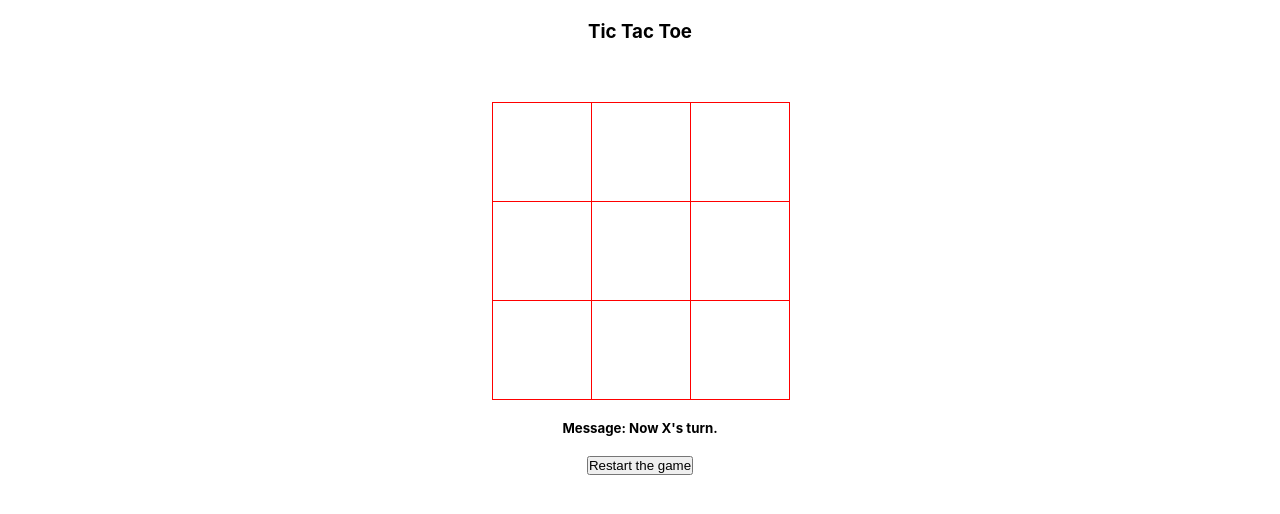
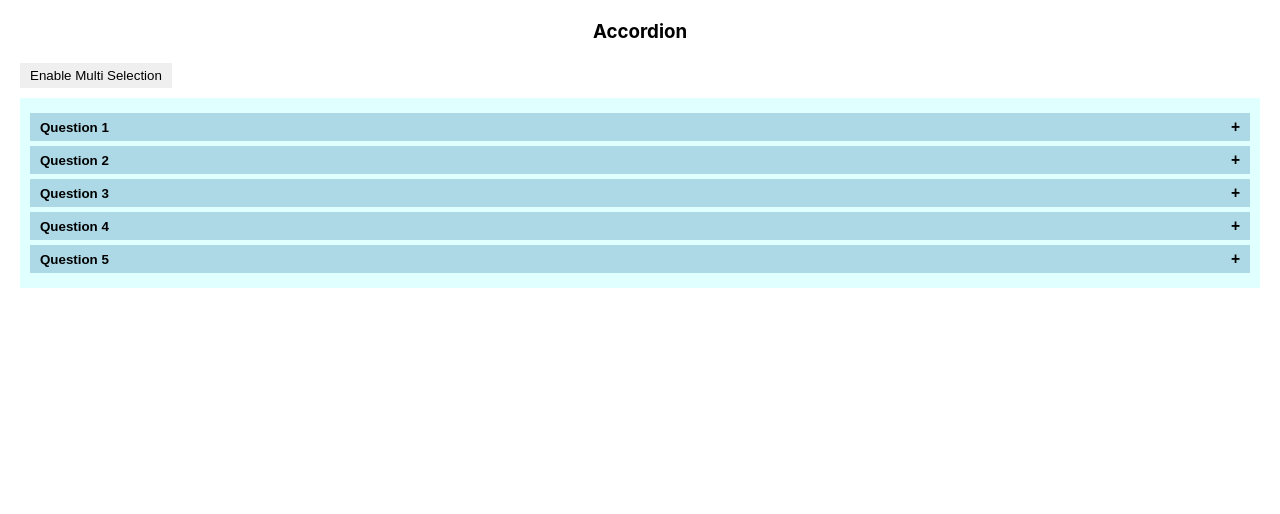
Before and after one commit to pankaj-kumar-mishra/react-experiments, a React (Create React App) app: page /products/1 in a window 1280 px wide. Shown: the top 514 px of the page. Built offline with nearby package versions, Linux system fonts and the light colour scheme.

Commit message:
accordion(single/multiple selection) added

```diff
--- a/src/App.js
+++ b/src/App.js
@@ -10,7 +10,8 @@ import React from "react";
 // import { MultiStepper } from "./multi-stepper";
 // import { CustomTabs } from "./custom-tabs";
 // import { ProgressBarExample } from "./progress-bar";
-import { TicTacToe } from "./tic-tac-toe";
+// import { TicTacToe } from "./tic-tac-toe";
+import { Accordion } from "./accordion";
 
 const App = () => {
   return (
@@ -27,7 +28,8 @@ const App = () => {
       {/* <MultiStepper /> */}
       {/* <CustomTabs /> */}
       {/* <ProgressBarExample /> */}
-      <TicTacToe />
+      {/* <TicTacToe /> */}
+      <Accordion />
     </>
   );
 };
--- /dev/null
+++ b/src/accordion/Accordion.jsx
@@ -0,0 +1,66 @@
+import React, { useState } from "react";
+import styles from "./accordion.module.css";
+
+const data = [
+  { id: 1, question: "Question 1", answer: "Answer 1" },
+  { id: 2, question: "Question 2", answer: "Answer 2" },
+  { id: 3, question: "Question 3", answer: "Answer 3" },
+  { id: 4, question: "Question 4", answer: "Answer 4" },
+  { id: 5, question: "Question 5", answer: "Answer 5" },
+];
+
+const Accordion = () => {
+  const [selected, setSelected] = useState(null);
+  const [isMultiSelection, setIsMultiSelection] = useState(false);
+  const [multiSelected, setMultiSelected] = useState([]);
+
+  const handleClick = (id) => {
+    if (isMultiSelection) {
+      const tempMultiSelected = [...multiSelected];
+      const idx = tempMultiSelected.indexOf(id);
+      if (idx === -1) {
+        tempMultiSelected.push(id);
+      } else {
+        tempMultiSelected.splice(idx, 1);
+      }
+      setMultiSelected(tempMultiSelected);
+    } else {
+      setSelected(selected === id ? null : id);
+    }
+  };
+
+  return (
+    <div className={styles.container}>
+      <h3 className={styles.title}>Accordion</h3>
+      <button onClick={() => setIsMultiSelection((prev) => !prev)}>
+        Enable {isMultiSelection ? "Single" : "Multi"} Selection
+      </button>
+      <div className={styles.content}>
+        {data.map((item) => {
+          const isSelected = isMultiSelection
+            ? multiSelected.includes(item.id)
+            : selected === item.id;
+
+          return (
+            <div key={item.id} className={styles.item}>
+              <button
+                onClick={() => handleClick(item.id)}
+                className={styles.title}
+              >
+                <h4>{item.question}</h4>
+                <h3>{isSelected ? "-" : "+"}</h3>
+              </button>
+              {isSelected && (
+                <div className={styles.description}>
+                  <p>{item.answer}</p>
+                </div>
+              )}
+            </div>
+          );
+        })}
+      </div>
+    </div>
+  );
+};
+
+export default Accordion;
--- /dev/null
+++ b/src/accordion/accordion.module.css
@@ -0,0 +1,37 @@
+.container {
+    padding: 20px;
+}
+.container > .title {
+    text-align: center;
+    margin-bottom: 20px;
+}
+.container > button {
+    border: none;
+    padding: 5px 10px;
+    margin-bottom: 10px;
+    cursor: pointer;
+}
+
+.content {
+    background-color: lightcyan;
+    padding: 10px;
+}
+.content > .item {
+    margin: 5px 0;
+}
+.content > .item > .title {
+    background-color: lightblue;
+    padding: 5px 10px;
+    display: flex;
+    align-items: center;
+    justify-content: space-between;
+    outline: none;
+    border: none;
+    margin: 0;
+    width: 100%;
+    cursor: pointer;
+}
+.content > .item > .description {
+    background-color: aliceblue;
+    padding: 5px;
+}
--- /dev/null
+++ b/src/accordion/index.js
@@ -0,0 +1,3 @@
+import Accordion from "./Accordion";
+
+export { Accordion };
```
